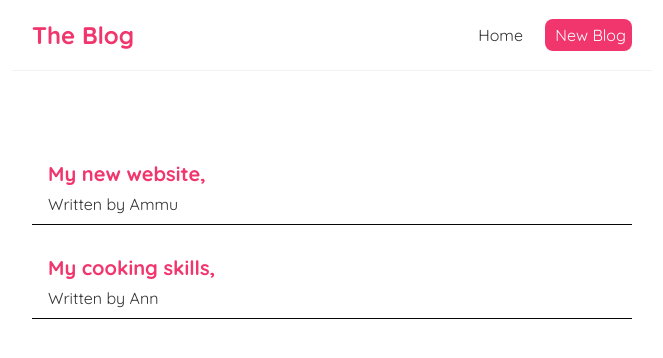
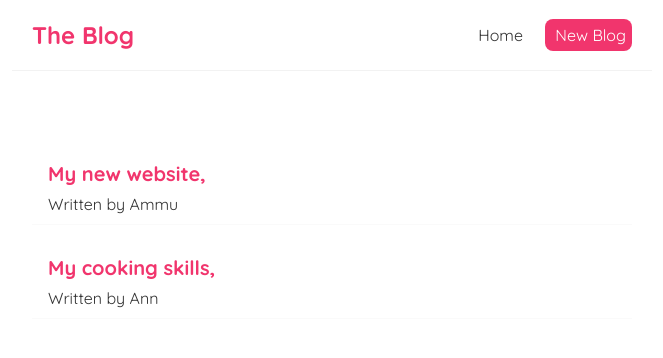
Before and after one commit to Angelinamathew/Blog, a React (Create React App) app: page / in a window 1280 px wide. Shown: the top 358 px of the page, without its empty margins (308-971 px from the left). Built offline with nearby package versions, Linux system fonts and the light colour scheme.

Commit message:
add more  styiling

```diff
--- a/src/index.css
+++ b/src/index.css
@@ -36,7 +36,7 @@
 .blog-preview {
   padding: 10px 16px;
   margin: 20px 0px;
-  border-bottom: 1px solid #070606;
+  border-bottom: 1px solid #fafafa;
 }
 .blog-preview:hover{
   box-shadow: 1px 3px 5px rgba(0,0,0,0.1);
```
